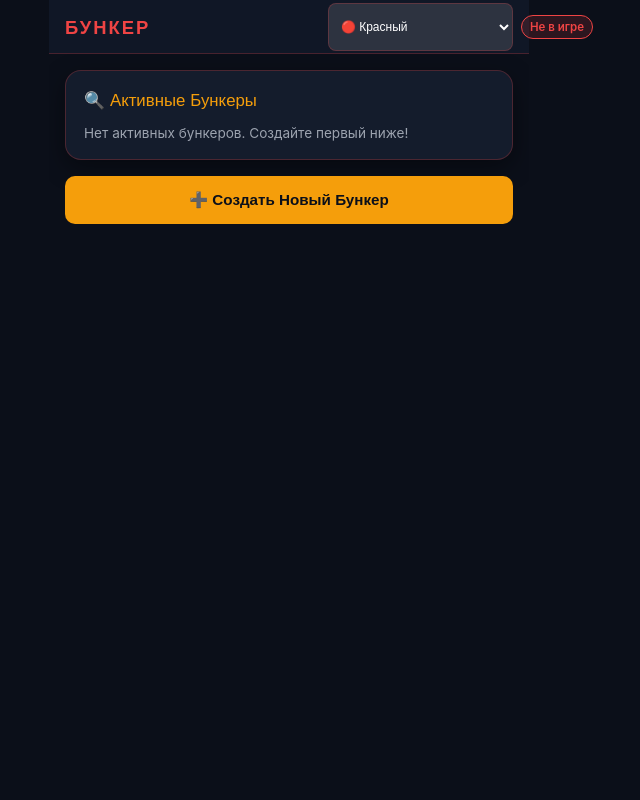
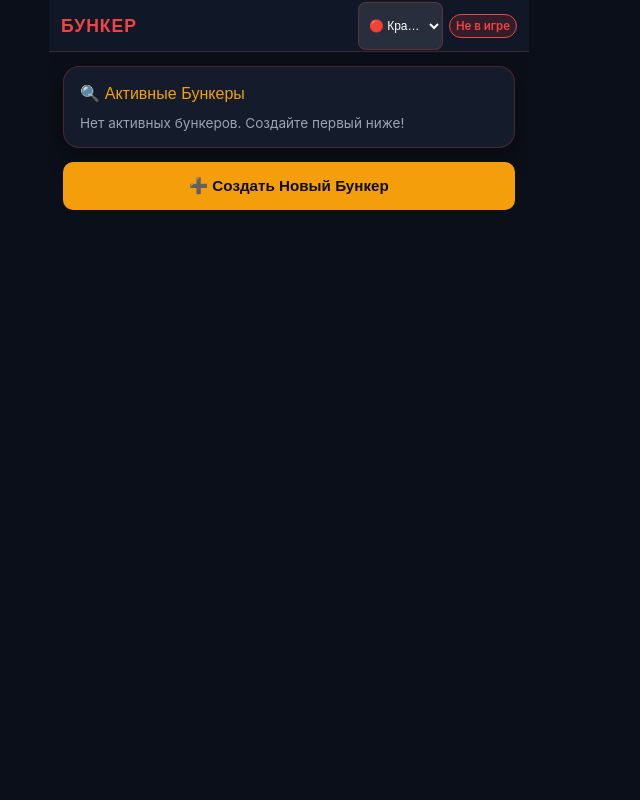
Before and after one commit to Aleksandr6669/my-python-site, a Flask app: page / in a window 1280 px wide. Shown: the whole page, without its empty margins (351-991 px from the left). Run offline with Flask 3, Linux system fonts and the light colour scheme; data that the repository does not hold is empty.

Commit message:
Fix header overflow by truncating theme selector, add reconnect logic to join_room by player name, and update SW version

```diff
--- a/app.py
+++ b/app.py
@@ -9,8 +9,7 @@ ROOMS = {}
 
 @app.route("/")
 def index():
-    response = render_template("index.html")
-    return response
+    return render_template("index.html")
 
 @app.route("/manifest.json")
 def manifest():
@@ -97,6 +96,26 @@ def join_room():
     if not player_name:
         return jsonify({"error": "Укажите ваше имя"}), 400
 
+    # Reconnect logic: Check if player with same name already exists in room
+    existing_player = None
+    for p in room["players"].values():
+        if p["name"].lower() == player_name.lower():
+            existing_player = p
+            break
+
+    if existing_player:
+        player_id = existing_player["id"]
+        existing_player["avatar"] = avatar
+        is_admin = (player_id == room["admin_id"])
+        return jsonify({
+            "success": True,
+            "room_code": room_code,
+            "player_id": player_id,
+            "is_admin": is_admin,
+            "reconnected": True
+        })
+
+    # New player
     player_id = str(uuid.uuid4())
     room["players"][player_id] = {
         "id": player_id,
--- a/templates/index.html
+++ b/templates/index.html
@@ -94,16 +94,16 @@
             background: var(--bg-dark);
         }
 
-        /* Fixed Top Header */
+        /* Fixed Compact Top Header */
         header {
             position: fixed;
             top: 0;
             left: 0;
             right: 0;
-            height: calc(54px + env(safe-area-inset-top, 0px));
+            height: calc(52px + env(safe-area-inset-top, 0px));
             padding-top: env(safe-area-inset-top, 0px);
-            padding-left: 16px;
-            padding-right: 16px;
+            padding-left: 12px;
+            padding-right: 12px;
             background: rgba(17, 24, 39, 0.98);
             border-bottom: 1px solid var(--border-color);
             display: flex;
@@ -112,13 +112,14 @@
             z-index: 100;
             max-width: 480px;
             margin: 0 auto;
+            overflow: hidden;
         }
 
         .brand-title {
             font-family: 'Orbitron', sans-serif;
-            font-size: 1.15rem;
+            font-size: 1.1rem;
             color: var(--danger-red);
-            letter-spacing: 2px;
+            letter-spacing: 1px;
             font-weight: 800;
             flex-shrink: 0;
             white-space: nowrap;
@@ -127,8 +128,10 @@
         .header-actions {
             display: flex;
             align-items: center;
-            gap: 8px;
-            flex-shrink: 0;
+            gap: 6px;
+            flex-shrink: 1;
+            min-width: 0;
+            overflow: hidden;
         }
 
         .room-badge {
@@ -136,7 +139,7 @@
             background: rgba(239, 68, 68, 0.15);
             color: var(--danger-red);
             border: 1px solid var(--danger-red);
-            padding: 4px 8px;
+            padding: 4px 6px;
             border-radius: 12px;
             font-weight: 600;
             flex-shrink: 0;
@@ -144,34 +147,39 @@
         }
 
         .theme-select-btn {
-            background: rgba(255, 255, 255, 0.12);
+            background: rgba(255, 255, 255, 0.1);
             border: 1px solid var(--border-color);
             color: white;
             border-radius: 8px;
-            padding: 6px 8px;
+            padding: 4px 6px;
             font-size: 0.75rem;
             outline: none;
             cursor: pointer;
+            max-width: 85px;
             flex-shrink: 0;
+            text-overflow: ellipsis;
+            overflow: hidden;
             white-space: nowrap;
         }
 
         .leave-btn {
-            background: none;
-            border: none;
-            color: var(--text-muted);
-            font-size: 0.8rem;
+            background: rgba(239, 68, 68, 0.2);
+            border: 1px solid var(--danger-red);
+            color: white;
+            font-size: 0.75rem;
+            border-radius: 8px;
+            padding: 4px 8px;
             cursor: pointer;
-            padding: 4px;
             flex-shrink: 0;
+            white-space: nowrap;
         }
 
         /* Main Content Scrollable Area */
         main {
             flex: 1;
             overflow-y: auto;
-            padding: 16px;
-            margin-top: calc(54px + env(safe-area-inset-top, 0px));
+            padding: 14px;
+            margin-top: calc(52px + env(safe-area-inset-top, 0px));
             padding-bottom: calc(80px + env(safe-area-inset-bottom, 12px));
         }
 
@@ -179,17 +187,17 @@
             background: var(--card-bg);
             border: 1px solid var(--border-color);
             border-radius: 16px;
-            padding: 18px;
-            margin-bottom: 16px;
+            padding: 16px;
+            margin-bottom: 14px;
             box-shadow: 0 8px 24px rgba(0, 0, 0, 0.4);
             transition: all 0.3s;
         }
 
         .card-title {
             font-family: 'Orbitron', sans-serif;
-            font-size: 1.05rem;
+            font-size: 1rem;
             color: var(--accent-amber);
-            margin-bottom: 14px;
+            margin-bottom: 12px;
             display: flex;
             align-items: center;
             gap: 8px;
@@ -234,15 +242,15 @@
         }
 
         .avatar-option {
-            width: 42px;
-            height: 42px;
+            width: 40px;
+            height: 40px;
             background: rgba(11, 15, 25, 0.8);
             border: 1px solid rgba(255, 255, 255, 0.15);
             border-radius: 10px;
             display: flex;
             align-items: center;
             justify-content: center;
-            font-size: 1.4rem;
+            font-size: 1.3rem;
             cursor: pointer;
             transition: all 0.2s;
         }
@@ -659,13 +667,12 @@
         let deferredPrompt;
         if ('serviceWorker' in navigator) {
             navigator.serviceWorker.register('/sw.js').then((reg) => {
-                reg.update(); // Force check for SW update on app launch
+                reg.update();
                 reg.onupdatefound = () => {
                     const newWorker = reg.installing;
                     if (newWorker) {
                         newWorker.onstatechange = () => {
                             if (newWorker.state === 'installed' && navigator.serviceWorker.controller) {
-                                console.log("[PWA] New version detected, auto-reloading...");
                                 window.location.reload();
                             }
                         };
@@ -847,7 +854,7 @@
 
             currentRoom = data.room_code;
             currentPlayerId = data.player_id;
-            isAdmin = false;
+            isAdmin = data.is_admin;
 
             saveSession(currentRoom, currentPlayerId, isAdmin);
             onJoinedRoom();
```
Also changed, not shown: static/sw.js (+1 -6 lines).
